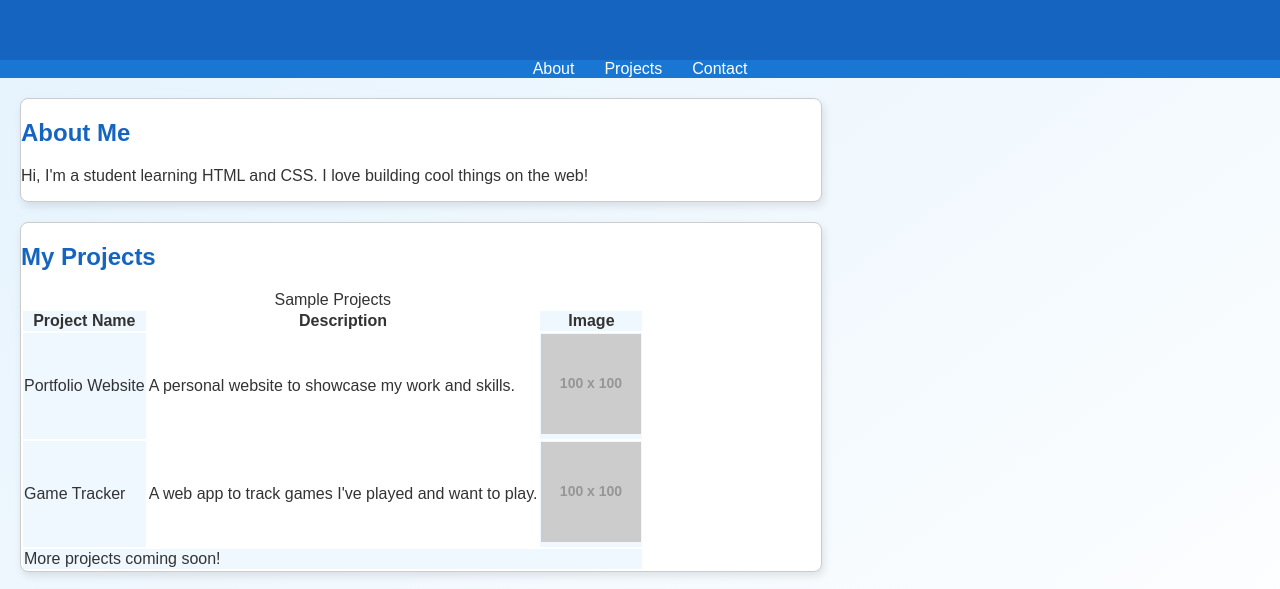
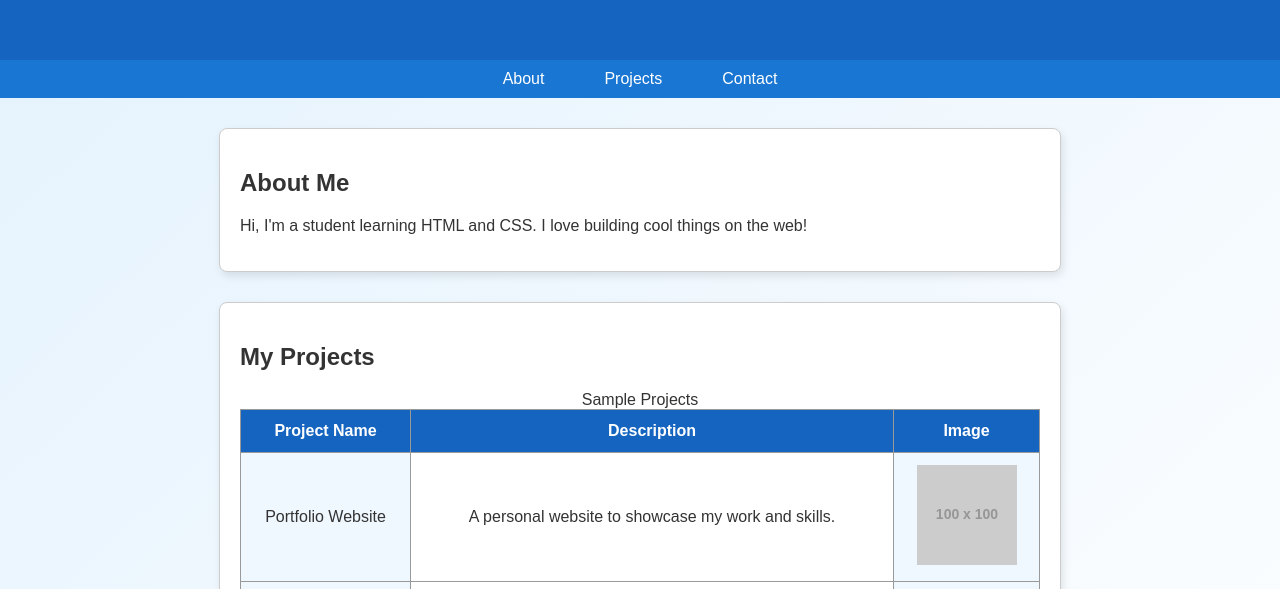
Before and after one commit to Bryson-Weaver/Bryson-Weaver.github.io, a plain HTML site: page index.html in a window 1280 px wide. Shown: the part 133-722 px from the top of the page. Drawn offline with Linux system fonts and the light colour scheme; placeholder pictures from the web are drawn by us.

Commit message:
Update projectstyle.css

```diff
--- a/projectstyle.css
+++ b/projectstyle.css
@@ -1,62 +1,86 @@
-/* Background and font */
 body {
+  font-family: Arial, Helvetica, sans-serif;
   background: linear-gradient(to bottom right, #e3f2fd, #ffffff);
-    font-family: 'Arial', Helvetica, sans-serif;
+  color: #333;
   margin: 0;
   padding: 0;
-    color: #333333;
 }
-/* Header styles */
+
 header {
   text-align: center;
   font-size: 1.8em;
   font-weight: bold;
   padding: 25px;
   background-color: #1565c0;
-    color: #ffffff;
+  color: white;
 }
-/* Navigation styles */
+
 nav ul {
   list-style-type: none;
   padding: 0;
   margin: 0;
-    display: flex; /* Use flexbox for horizontal layout */
-    justify-content: center; /* Center the navigation items */
+  display: flex;
+  justify-content: center;
   background-color: #1976d2;
 }
+
 nav ul li {
-    margin: 0 15px; /* Add space between items */
+  margin: 0 15px;
 }
+
 nav ul li a {
   text-decoration: none;
-    color: #ffffff;
-    padding 10px 15px;
-    display: block
-    transition: background-color 0.3s;
+  color: white;
+  padding: 10px 15px;
+  display: block;
+  transition: background-color 0.3s ease;
 }
-nav ul li a:hover { /* add hover effect */
-    background-color: #0d47a1; /* Darker shade on hover */
-    color: #ffffff;
+
+nav ul li a:hover {
+  background-color: #0d47a1;
 }
-/* Main sections */
+
 main section {
-    padding: 30px auto;
-    margin: 20px;
+  margin: 30px auto;
+  padding: 20px;
   max-width: 800px;
   background-color: #ffffff;
-    border: 1px solid #cccccc;
+  border: 1px solid #ccc;
   border-radius: 8px;
   box-shadow: 2px 4px 8px rgba(0, 0, 0, 0.1);
+  transition: transform 0.3s ease;
 }
-main section h2 {
-    color: #1565c0;
+
+main section:hover {
+  transform: scale(1.02);
 }
-/* Footer styles */
+
+table {
+  width: 100%;
+  border-collapse: collapse;
+  margin-top: 20px;
+}
+
+th, td {
+  border: 1px solid #999;
+  padding: 12px;
+  text-align: center;
+}
+
+thead {
+  background-color: #1565c0;
+  color: white;
+}
+
+tfoot {
+  background-color: #eeeeee;
+}
+
 footer {
+  font-size: 0.9em;
   text-align: center;
   padding: 15px;
-    font-size: 0.9em;
   background-color: #263238;
-    color: #ffffff;
-    position-top: 40px;
+  color: white;
+  margin-top: 40px;
 }
```
Lines whose indentation alone changed are shown as unchanged.
